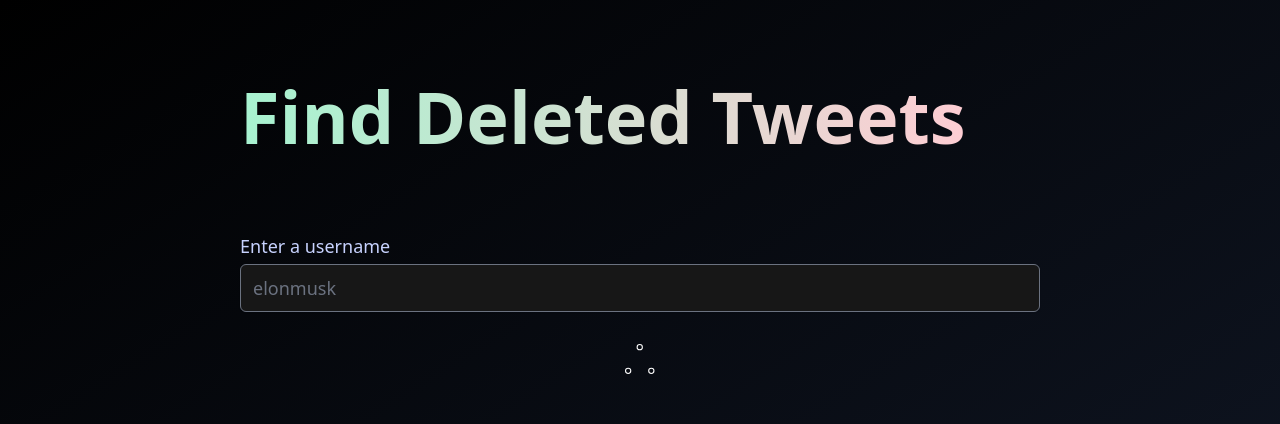
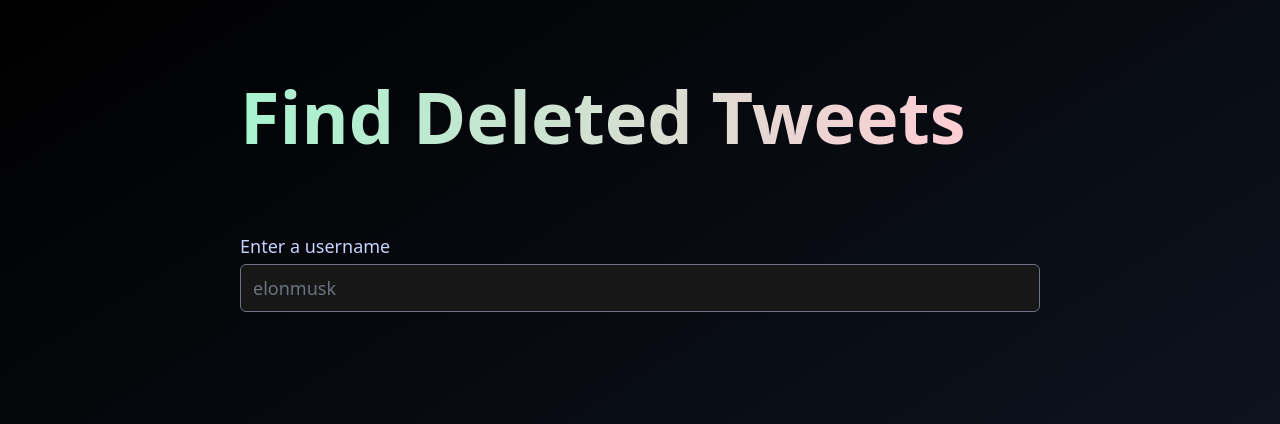
Before and after one commit to kulgg/tweetfisher, a Next.js app: page / in a window 1280 px wide. Shown: the top 424 px of the page. Built offline with nearby package versions, Linux system fonts and the light colour scheme.

Commit message:
Add react query

```diff
--- a/package.json
+++ b/package.json
@@ -10,6 +10,7 @@
   },
   "dependencies": {
     "@tailwindcss/forms": "^0.5.3",
+    "@tanstack/react-query": "^4.22.4",
     "next": "13.1.2",
     "react": "18.2.0",
     "react-dom": "18.2.0",
--- a/src/pages/_app.tsx
+++ b/src/pages/_app.tsx
@@ -1,9 +1,14 @@
+import { QueryClient, QueryClientProvider } from "@tanstack/react-query";
 import { type AppType } from "next/dist/shared/lib/utils";
 
 import "../styles/globals.css";
 
+const queryClient = new QueryClient()
+
 const MyApp: AppType = ({ Component, pageProps }) => {
-  return <Component {...pageProps} />;
+  return (<QueryClientProvider client={queryClient}>
+    <Component {...pageProps} />
+  </QueryClientProvider>)
 };
 
 export default MyApp;
--- a/src/pages/index.tsx
+++ b/src/pages/index.tsx
@@ -1,11 +1,37 @@
+import { useQuery } from "@tanstack/react-query";
 import { type NextPage } from "next";
 import Head from "next/head";
 import Link from "next/link";
+import React, { useState } from "react";
 import LoadingAnimation from "../components/loading";
 
 const Home: NextPage = () => {
-  const webArchiveUrl = "https://web.archive.org/cdx/search/cdx?url=twitter.com/{username}/status&matchType=prefix&filter=statuscode:200&mimetype:text/html"
+  const webArchiveUrl =
+    "https://web.archive.org/cdx/search/cdx?url=twitter.com/{username}/status&matchType=prefix&filter=statuscode:200&mimetype:text/html";
+  const [usernameInput, setUsernameInput] = useState("");
 
+  const { isLoading, error, data, refetch, isFetching } = useQuery({
+    queryKey: ["webarchive"],
+    queryFn: () => {
+      const url = `https://web.archive.org/cdx/search/cdx?url=twitter.com/${usernameInput}/status&matchType=prefix&filter=statuscode:200&mimetype:text/html`;
+      console.log("url", url);
+      const result = fetch(url, { mode: "no-cors" }).then((res) => res.text());
+      console.log(result);
+      return result;
+    },
+    enabled: false,
+  });
+
+  console.log(usernameInput);
+  console.log("isloading", isLoading);
+  console.log("data", data);
+
+  const handleSubmit = (e: React.FormEvent<HTMLFormElement>) => {
+    e.preventDefault();
+    console.log("submitted");
+    refetch();
+    setUsernameInput("");
+  };
 
   return (
     <>
@@ -14,32 +40,37 @@ const Home: NextPage = () => {
         <meta name="description" content="Generated by create-t3-app" />
         <link rel="icon" href="/favicon.ico" />
       </Head>
-      <main className="min-h-screen bg-gradient-to-br from-black to-gray-900">
-        <div className="container flex flex-col items-center mx-auto">
-        <h1 className="mr-auto mt-20 bg-gradient-to-r from-emerald-200 to-rose-200 bg-clip-text text-5xl sm:text-7xl font-bold text-transparent">
+      <main className="min-h-screen bg-gradient-to-br from-black to-gray-900 text-gray-200">
+        <div className="container mx-auto flex flex-col items-center">
+          <h1 className="mr-auto mt-20 bg-gradient-to-r from-emerald-200 to-rose-200 bg-clip-text text-5xl font-bold text-transparent sm:text-7xl">
             Find Deleted Tweets
           </h1>
-        <div className="w-full mt-20">
+          <div className="mt-20 w-full">
             <label
               htmlFor="search"
               className="block text-lg font-medium text-indigo-200"
             >
               Enter a username
             </label>
-          <div className="relative mt-1 flex items-center">
+            <form
+              onSubmit={handleSubmit}
+              className="relative mt-1 flex items-center"
+            >
               <input
                 type="text"
                 name="search"
                 autoComplete="off"
                 id="search"
                 placeholder="elonmusk"
-              className="bg-neutral-900 text-gray-100 placeholder:text-gray-500 block w-full h-12 rounded-md border-gray-500 shadow-sm focus:border-indigo-500 focus:ring-indigo-500 text-lg"
+                className="block h-12 w-full rounded-md border-gray-500 bg-neutral-900 text-lg text-gray-100 shadow-sm placeholder:text-gray-500 focus:border-[1px] focus:border-gray-300 focus:ring-1 focus:ring-emerald-700"
+                value={usernameInput}
+                onChange={(e) => setUsernameInput(e.currentTarget.value)}
               />
+            </form>
           </div>
-        </div>
-        <div className="my-4">
-        </div>
-        <LoadingAnimation />
+          <div className="my-4"></div>
+          {isFetching && <LoadingAnimation />}
+          {data}
         </div>
       </main>
     </>
```
Also changed, not shown: 1 other file (tests, documents, lock files or other folders). Lines whose indentation alone changed are shown as unchanged.
